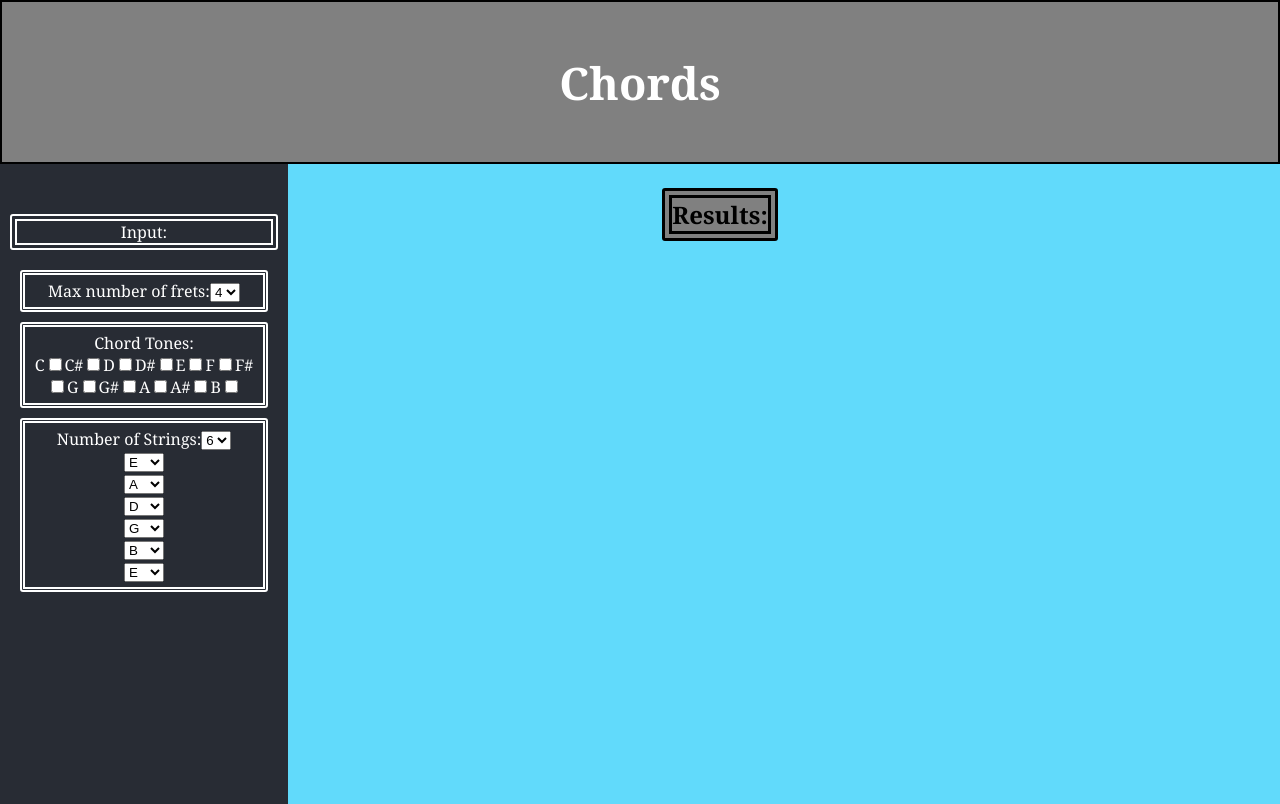
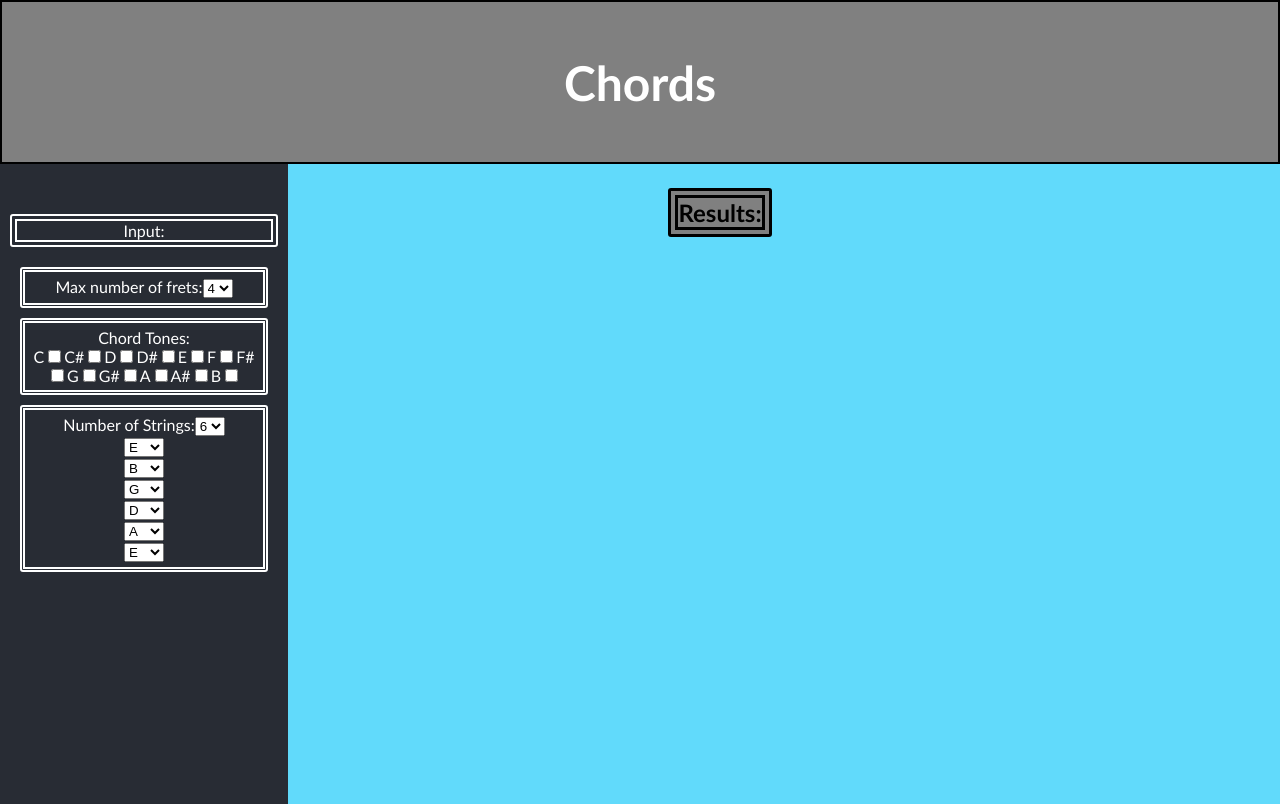
Before and after one commit to ryanwmichaud/TabV4, a React (Create React App) app: page / in a window 1280 px wide. Built offline with nearby package versions, Linux system fonts and the light colour scheme.

Commit message:
any tuning and fixed orientation

```diff
--- a/src/App.css
+++ b/src/App.css
@@ -1,7 +1,7 @@
 .App {
   text-align: center;
   height: 100%;
-  font-family:Georgia, 'Times New Roman', Times, serif;
+  font-family:'Gill Sans', 'Gill Sans MT', Calibri, 'Trebuchet MS', sans-serif;
 }
 
 
@@ -12,7 +12,7 @@
   flex-direction: column;
   align-items: center;
   justify-content: center;
-  font-size: 3.5vi;
+  font-size:3em;
   font-weight: bold;
   color: white;
   position: relative;
--- a/src/App.js
+++ b/src/App.js
@@ -1,10 +1,10 @@
 import './App.css';
 import React from 'react';
-import { solve} from './main';
-import {Box, Row, Diagram} from './Diagram.js';
+import {solve} from './main';
+import {Diagram} from './Diagram.js';
 import { ChordToneInput } from './ChordTone';
 import { StretchInput } from './Stretch';
-import { StringInput, StringSelect } from './String';
+import { StringInput,  } from './String';
 
 class InputSection extends React.Component{
 
@@ -34,6 +34,7 @@ class ResultsSection extends React.Component{
   }
 
   static getDerivedStateFromProps(props){  //update state when parent state changes
+    console.log("updated")
     return {stretch: props.stretch, chordTones:props.chordTones, strings: props.strings};
   }
 
@@ -81,11 +82,16 @@ class App extends React.Component{
 
   changeNumStrings(n){
     this.setState({numStringSelects: n});
+    const newStrings = [];
+    for(let i=0;i<n;i++){
+      newStrings.push("A1")
+    }
+    this.setState({strings: newStrings})
   }
 
   changeOpen(index, newOpen){
     const newStrings = this.state.strings.slice();
-    newStrings[index] = newOpen;
+    newStrings[index] = newOpen+"1";
     this.setState({strings: newStrings});
   }
 
@@ -106,6 +112,7 @@ class App extends React.Component{
 
 
   render(){
+    console.log(this.state.strings)
     return (
       <div className="App">
         <header className="App-header">
--- a/src/Diagram.js
+++ b/src/Diagram.js
@@ -56,4 +56,4 @@ function Box(props){
   }
 
 
-  export {Box, Row, Diagram}
+  export {Diagram}
--- a/src/String.js
+++ b/src/String.js
@@ -16,11 +16,10 @@ class StringInput extends React.Component{
     render(){
 
         let stringSelects=[];
-        for(let i=0;i<this.props.n;i++){
-            stringSelects = stringSelects.concat(<StringSelect name={"String Select "+i} changeOpen={this.props.changeOpen} key={i} displayed={this.props.strings[i]} />);
+        for(let i=this.props.n-1;i>=0;i--){
+            stringSelects = stringSelects.concat(<StringSelect name={"String Select "+i}  index={i} changeOpen={this.props.changeOpen} key={i} displayed={this.props.strings[i]} />);
         }
 
-        console.log(this.props.n)
 
         return(
         <div className='stringinput'>
@@ -54,7 +53,7 @@ class StringInput extends React.Component{
 
     changeOpen(e) {
       e.preventDefault();
-      this.props.changeOpen(e.target.key, e.target.value);
+      this.props.changeOpen(this.props.index, e.target.value);
     }
 
 
```
